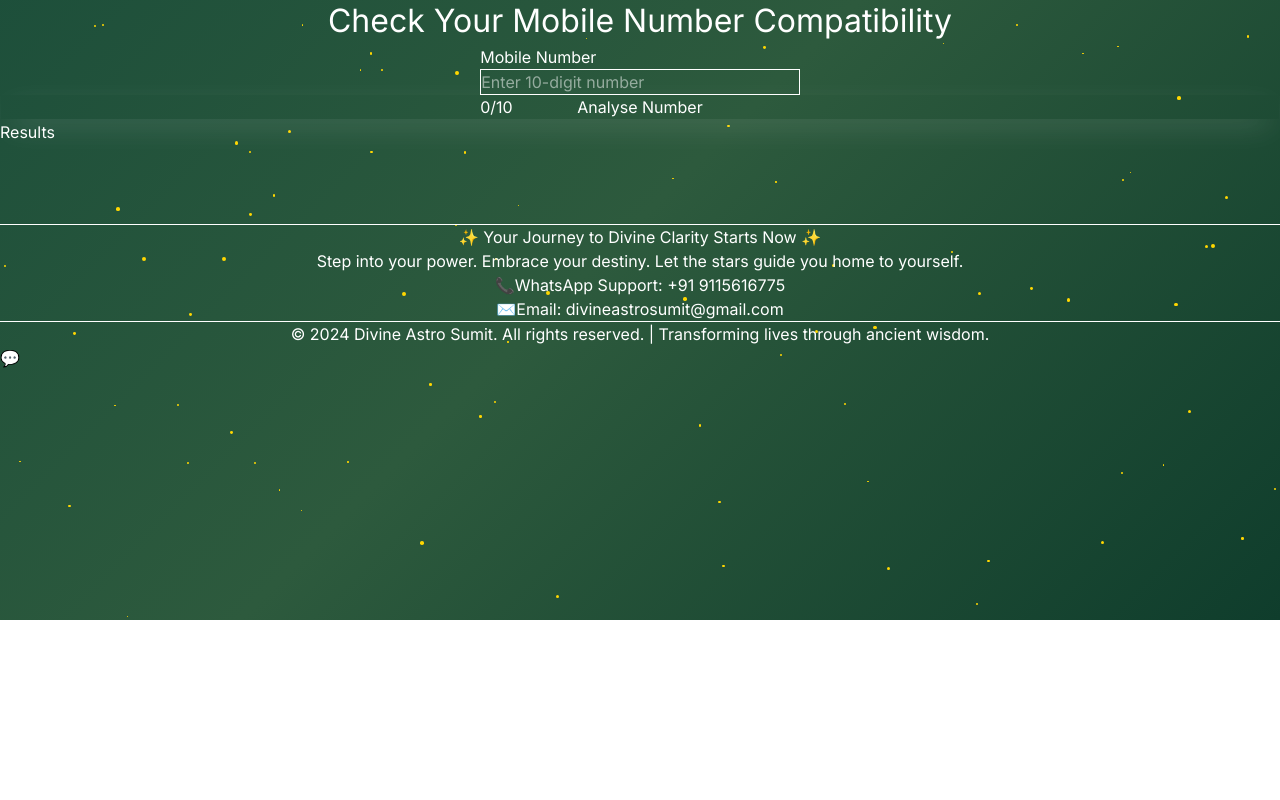
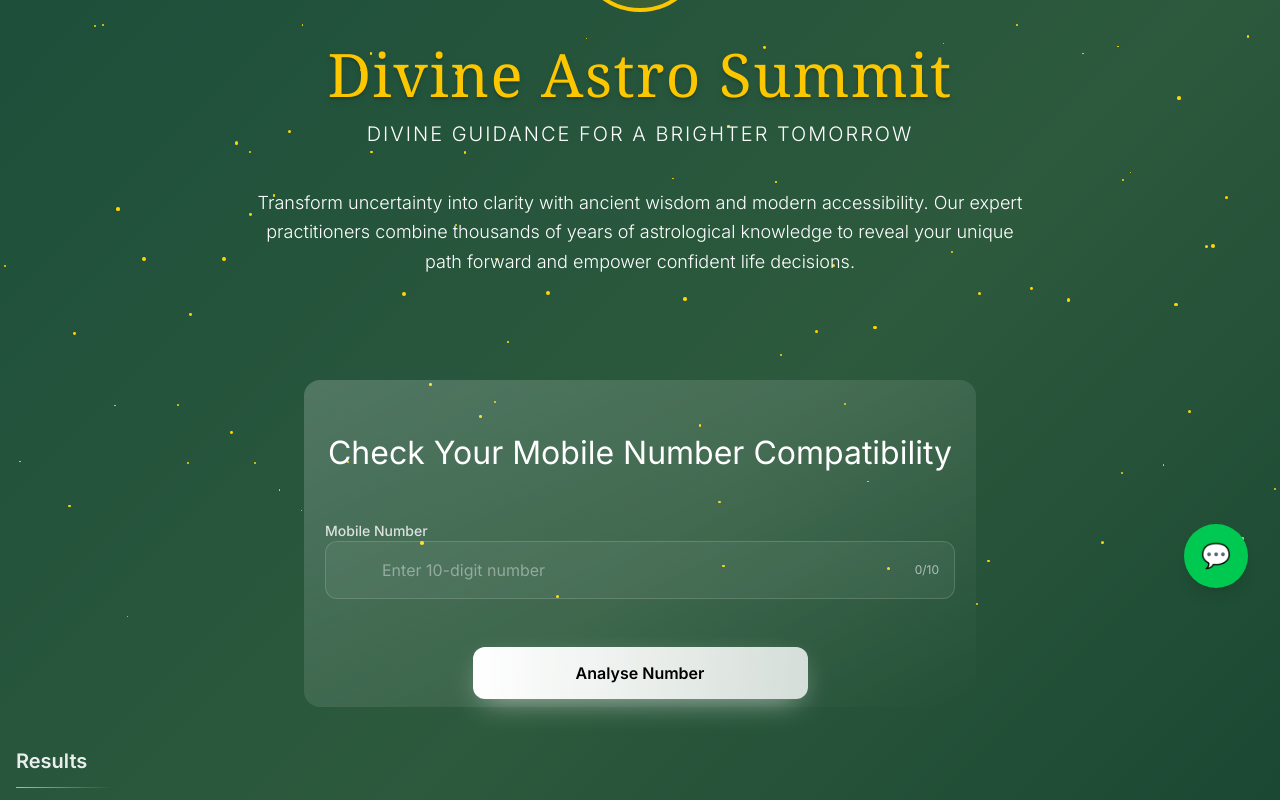
Before and after one commit to sumit71992/divineastrosumit, a Next.js app: page /mobile-analyser in a window 1280 px wide. Shown: the part 180-980 px from the top of the page. Before the commit the page ends 800 px from the top, so only its background shows below. Built offline with nearby package versions, Linux system fonts and the light colour scheme.

Commit message:
design fix

```diff
--- a/src/app/globals.css
+++ b/src/app/globals.css
@@ -1,8 +1,7 @@
-@import "tailwindcss/preflight";
-@import "tailwindcss/utilities";
+@import "tailwindcss";
 
 body {
-  font-family: 'Georgia', serif;
+  font-family: "Georgia", serif;
   background: linear-gradient(135deg, #1a4d3a 0%, #2d5a3d 50%, #0f3d2c 100%);
   color: white;
   min-height: 100vh;
@@ -24,3 +23,6 @@ body {
   border-radius: 50%;
   animation: twinkle 3s infinite;
 }
+button {
+  cursor: pointer;
+}
--- a/src/app/mobile-analyser/page.tsx
+++ b/src/app/mobile-analyser/page.tsx
@@ -499,7 +499,7 @@ export default function MobileAnalyserPage() {
 
         <main className="px-4 py-10 mb-[5rem]">
           <div className="mx-auto w-full max-w-2xl">
-            <div className="p-[1px] rounded-2xl bg-gradient-to-br from-white/20 via-white/10 to-transparent">
+            <div className="p-[1px] pb-2 rounded-2xl bg-gradient-to-br from-white/20 via-white/10 to-transparent">
               <div className="flex items-center justify-center gap-3 mb-6">
                 <h1 className="mt-[3rem] text-[2rem]">
                   Check Your Mobile Number Compatibility
@@ -507,7 +507,7 @@ export default function MobileAnalyserPage() {
               </div>
 
               <div className="flex items-center justify-center space-y-3 p-5">
-                <div className="w-[25%]">
+                <div className="w-full">
                   <label
                     htmlFor="mobile"
                     className="block text-sm font-medium text-white/80"
@@ -539,29 +539,55 @@ export default function MobileAnalyserPage() {
                   )}
                 </div>
               </div>
+              <div className="flex items-center justify-center">
                 <button
                   type="button"
-                className="mt-7 w-full rounded-xl bg-gradient-to-r from-white to-white/80 text-black font-semibold py-3.5 disabled:opacity-40 disabled:cursor-not-allowed hover:from-white hover:to-white transition shadow-[0_10px_30px_-10px_rgba(255,255,255,0.6)]"
+                  className="mt-7 w-[50%] rounded-xl bg-gradient-to-r from-white to-white/80 text-black font-semibold py-3.5 disabled:opacity-40 disabled:cursor-not-allowed hover:from-white hover:to-white transition shadow-[0_10px_30px_-10px_rgba(255,255,255,0.6)]"
                   onClick={handleSubmit}
                 >
                   Analyse Number
                 </button>
               </div>
             </div>
+          </div>
           <div>
-            <h1>Results</h1>
-            <div>
+            <h2 className="mt-10 text-xl font-semibold text-white/90">
+              Results
+            </h2>
+            <div className="mt-3 h-[1px] w-24 bg-gradient-to-r from-white/60 to-transparent" />
+
+            <div className="mt-6 space-y-4">
               {data.map((item) => (
-                <div key={item.key} className="mt-[1rem]">
-                  <h1>
-                    {item.key}{" "}
-                    <span className={`bg-[${item.bg}] text-[${item?.color}]`}>
+                <div
+                  key={item.key}
+                  className="group rounded-2xl border border-white/10 bg-white/5 p-4 backdrop-blur-sm transition hover:border-white/20 shadow-[0_10px_30px_-10px_rgba(255,255,255,0.2)]"
+                >
+                  <div className="flex items-center justify-between gap-3">
+                    <div className="text-lg font-semibold tracking-wide text-white/90">
+                      {item.key}
+                    </div>
+                    <span
+                      style={{ backgroundColor: item.bg, color: item.color }}
+                      className="inline-block rounded-full px-3 py-1 text-xs font-medium uppercase tracking-wide"
+                    >
                       {item.type}
                     </span>
-                  </h1>
+                  </div>
+
+                  <ul className="mt-3 space-y-2">
                     {item?.value?.map((vl: string, i: number) => (
-                    <p key={i}>{vl}</p>
+                      <li
+                        key={i}
+                        className="flex items-start gap-2 text-white/85"
+                      >
+                        <span
+                          className="mt-1 inline-block h-1.5 w-1.5 rounded-full"
+                          style={{ backgroundColor: item.color }}
+                        />
+                        <span>{vl}</span>
+                      </li>
                     ))}
+                  </ul>
                 </div>
               ))}
             </div>
```
Lines whose indentation alone changed are shown as unchanged.
